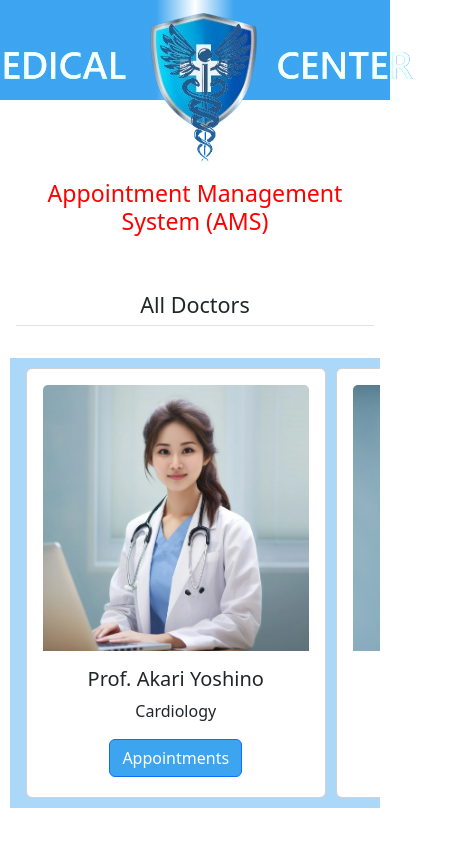
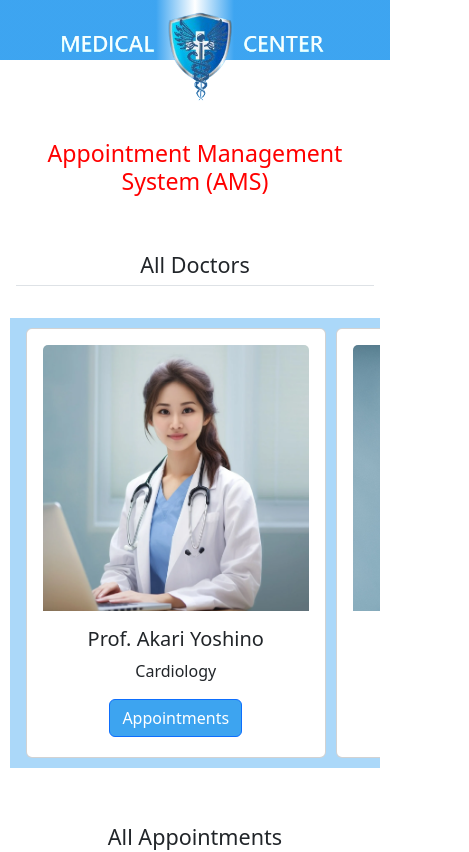
Before and after one commit to omrfrkcpr/Appointment_App, a React (Create React App) app: page / in a window 390 px wide. Shown: the top 852 px of the page, 469 px wide, since content can reach past the window. Built offline with nearby package versions, Linux system fonts and the light colour scheme.

Commit message:
style - navbar responsive design

```diff
--- a/src/components/navbar/Navbar.css
+++ b/src/components/navbar/Navbar.css
@@ -25,3 +25,35 @@
   text-align: center;
   color: red;
 }
+
+@media only screen and (max-width: 550px) {
+  .img-container {
+    height: 75px;
+  }
+
+  .logo {
+    height: 120px;
+    top: 10px;
+  }
+}
+
+@media only screen and (max-width: 390px) {
+  .img-container {
+    height: 60px;
+  }
+
+  .logo {
+    height: 100px;
+    top: 5px;
+  }
+}
+
+@media only screen and (max-width: 320px) {
+  .img-container {
+    height: 50px;
+  }
+
+  .logo {
+    height: 80px;
+  }
+}
--- a/src/components/navbar/Navbar.jsx
+++ b/src/components/navbar/Navbar.jsx
@@ -5,7 +5,7 @@ import logo from "../../assets/logo.png";
 
 const Navbar = () => {
   return (
-    <div>
+    <div className="navbar-container">
       <div className="img-container">
         <img src={logo} alt="logo" className="logo" />
       </div>
--- a/src/index.css
+++ b/src/index.css
@@ -1,13 +1,5 @@
 body {
-  margin: 0;
-  font-family: -apple-system, BlinkMacSystemFont, 'Segoe UI', 'Roboto', 'Oxygen',
-    'Ubuntu', 'Cantarell', 'Fira Sans', 'Droid Sans', 'Helvetica Neue',
-    sans-serif;
-  -webkit-font-smoothing: antialiased;
-  -moz-osx-font-smoothing: grayscale;
+  margin: 0 !important;
+  padding: 0 !important;
+  box-sizing: border-box !important;
 }
-
-code {
-  font-family: source-code-pro, Menlo, Monaco, Consolas, 'Courier New',
-    monospace;
-}
```
